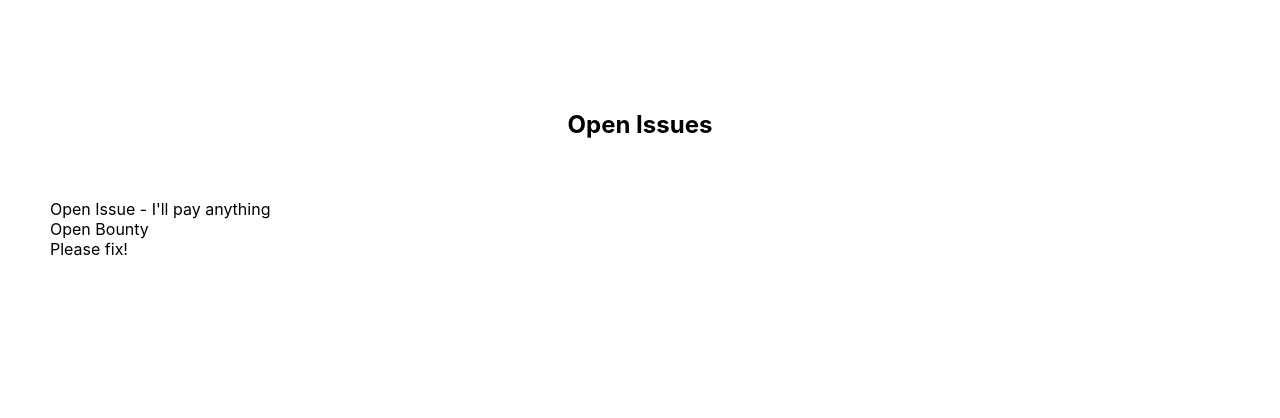
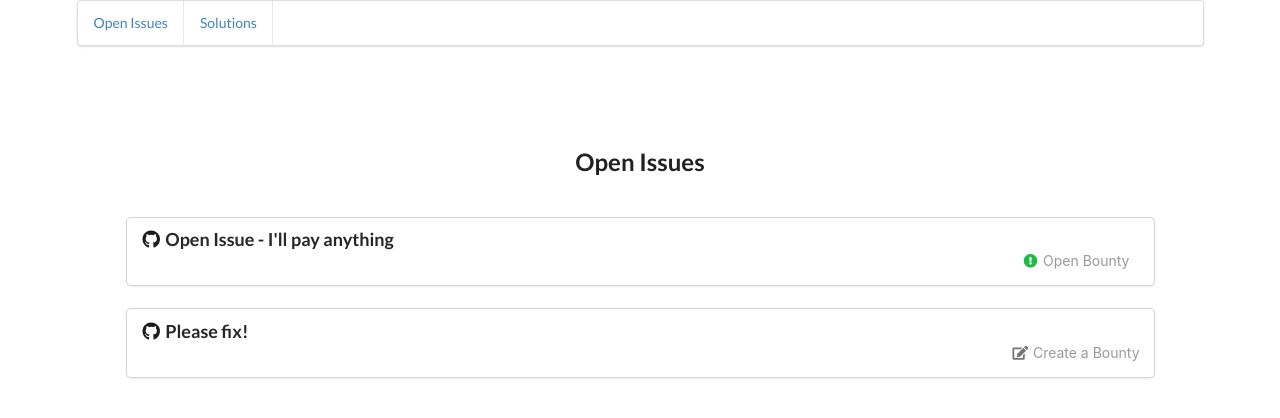
Before and after one commit to MichaelxhJiang/stellar-bounty, a React (Create React App) app in the folder client/: page / in a window 1280 px wide. Shown: the top 418 px of the page. Built offline with nearby package versions, Linux system fonts and the light colour scheme; what @stardust-ui/react-component-ref would draw is missing.

Commit message:
added routing

```diff
--- a/client/package.json
+++ b/client/package.json
@@ -3,14 +3,16 @@
   "version": "0.1.0",
   "private": true,
   "dependencies": {
+    "@stardust-ui/react-component-ref": "~0.38.0",
     "@testing-library/jest-dom": "^4.2.4",
     "@testing-library/react": "^9.3.2",
     "@testing-library/user-event": "^7.1.2",
     "axios": "^0.19.2",
     "react": "^16.13.1",
     "react-dom": "^16.13.1",
+    "react-router-dom": "5.0.1",
     "react-scripts": "3.4.1",
-    "semantic-ui-react": "^0.88.2"
+    "semantic-ui-react": "0.88.0"
   },
   "scripts": {
     "start": "react-scripts start",
--- a/client/public/index.html
+++ b/client/public/index.html
@@ -9,6 +9,7 @@
       name="description"
       content="Web site created using create-react-app"
     />
+    <link rel="stylesheet" href="//cdn.jsdelivr.net/npm/semantic-ui@2.4.2/dist/semantic.min.css"/>
     <link rel="apple-touch-icon" href="%PUBLIC_URL%/logo192.png" />
     <!--
       manifest.json provides metadata used when your web app is installed on a
--- a/client/src/App.js
+++ b/client/src/App.js
@@ -1,17 +1,39 @@
 import React from "react";
 import "./App.css";
 // import the Container Component from the semantic-ui-react
-import { Container } from "semantic-ui-react";
+import { Container, Menu } from "semantic-ui-react";
 // import the ToDoList component
 import MainList from "./Main-List";
 import CreateBountyForm from "./Create-Bounty-Form"
+import SolutionList from "./Solution-List"
+import { Switch, Route, BrowserRouter as Router, Link } from "react-router-dom"
+
 function App() {
   return (
-    <div>
-      <Container>
-        <MainList />
-      </Container>
-    </div>
+    <Container>
+      <Router>
+        <Menu>
+          <Menu.Item>
+            <Link to="/">Open Issues</Link>
+          </Menu.Item>
+          <Menu.Item>
+            <Link to="/solutions">Solutions</Link>
+          </Menu.Item>
+        </Menu>
+
+        <Switch>
+          <Route exact path="/solutions" component={CreateBountyForm}>
+            <SolutionList />
+          </Route>
+          <Route path="/create-bounty/:githubUrl" component={CreateBountyForm}>
+            <CreateBountyForm />
+          </Route>
+          <Route exact path="/">
+            <MainList />
+          </Route>
+        </Switch>
+      </Router>
+    </Container>
   );
 }
 export default App;
--- a/client/src/Create-Bounty-Form.js
+++ b/client/src/Create-Bounty-Form.js
@@ -1,6 +1,7 @@
 import React, { Component } from "react";
 import axios from "axios";
 import { Card, Header, Form, Input, Icon } from "semantic-ui-react";
+import { withRouter } from "react-router-dom"
 
 let endpoint = "http://localhost:8080";
 
@@ -19,11 +20,22 @@ class CreateBountyForm extends Component {
         };
     }
 
+    componentDidMount() {
+        const { githubUrl } = this.props.match.params
+        let decodedUrl = decodeURIComponent(githubUrl)
+        console.log(decodedUrl)
+
+        this.setState({
+            "githubUrl": decodedUrl
+        })
+    }
+
     onSubmit = () => {
-        let { asset, amount } = this.state;
+        let { asset, amount, githubUrl } = this.state;
 
         console.log("asset::" + asset)
         console.log("amount::" + amount)
+        console.log("github url::" + githubUrl)
 
         if (isNaN(amount)) {
             console.error("Amount is not a number")
@@ -93,4 +105,4 @@ class CreateBountyForm extends Component {
     }
 }
 
-export default CreateBountyForm;
+export default withRouter(CreateBountyForm);
--- a/client/src/Main-List.js
+++ b/client/src/Main-List.js
@@ -1,6 +1,7 @@
 import React, { Component } from "react";
 import axios from "axios";
 import { Card, Header, Form, Input, Icon, Menu } from "semantic-ui-react";
+import { Link } from "react-router-dom";
 
 let endpoint = "http://localhost:8080";
 
@@ -9,8 +10,7 @@ class MainList extends Component {
         super(props);
 
         this.state = {
-            task: "",
-            items: []
+            issues: []
         };
     }
 
@@ -94,7 +94,14 @@ class MainList extends Component {
                                         color="green"
                                     />
                                     <span style={{ paddingRight: 10 }}>Open Bounty</span>
-                                </Card.Meta> : null
+                                </Card.Meta> :
+                                <Card.Meta textAlign="right">
+                                <Icon
+                                    name="edit"
+                                    color="grey"
+                                />
+                                <Link to={"/create-bounty/" + encodeURIComponent(item.github_url)}>Create a Bounty</Link>
+                            </Card.Meta>
                             }
                         </Card.Content>
                     </Card>
--- /dev/null
+++ b/client/src/Solution-List.js
@@ -0,0 +1,41 @@
+import React, { Component } from "react";
+import axios from "axios";
+import { Card, Header, Form, Input, Icon, Menu } from "semantic-ui-react";
+
+let endpoint = "http://localhost:8080";
+
+class MainList extends Component {
+    constructor(props) {
+        super(props);
+
+        this.state = {
+            task: "",
+            items: []
+        };
+    }
+
+    componentDidMount() {
+        this.getSolutions();
+    }
+
+    getSolutions = () => {
+
+    };
+
+    render() {
+        return (
+            <div style={{padding: '50px'}}>
+                <div className="row" style={{display: 'flex',  justifyContent:'center', alignItems:'center', margin:'40px'}}>
+                    <Header className="header" as="h2">
+                        Solutions
+                    </Header>
+                </div>
+                <div className="row">
+                    <Card.Group>{this.state.issues}</Card.Group>
+                </div>
+            </div>
+        );
+    }
+}
+
+export default MainList;
```
Also changed, not shown: 1 other file (tests, documents, lock files or other folders).
